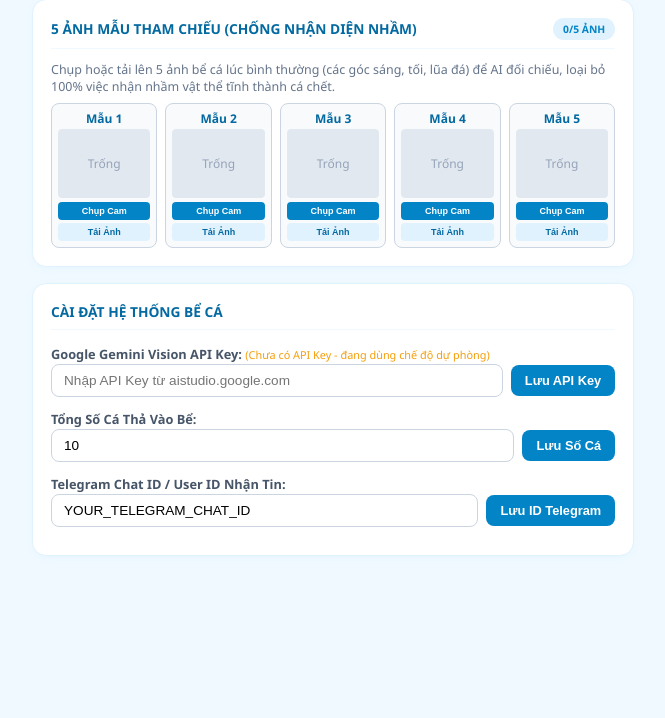
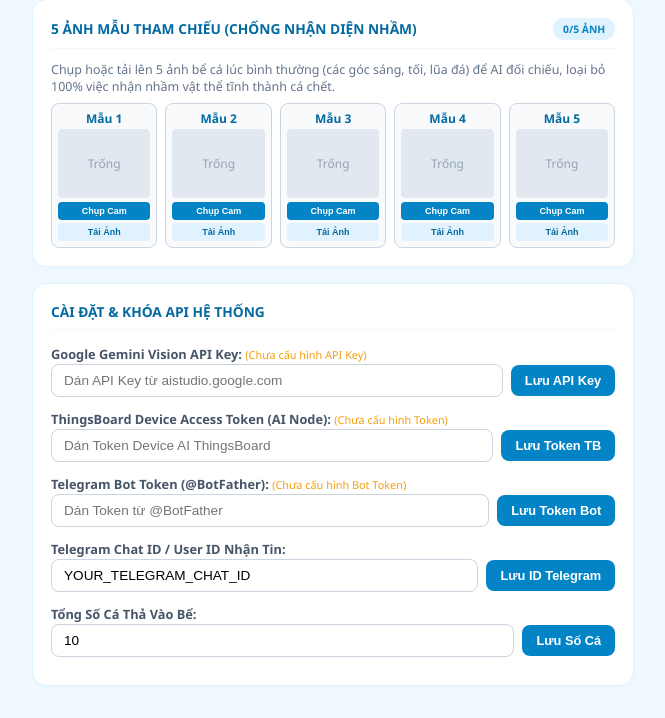
Before and after one commit to talkwitht21-stack/HE_THONG_BE_CA_SIC, a Flask app: page / in a window 1280 px wide. Shown: the part 981-1699 px from the top of the page, without its empty margins (58-723 px from the left). Before the commit the page ends 1537 px from the top, so only its background shows below. Run offline with Flask 3, Linux system fonts and the light colour scheme; data that the repository does not hold is empty.

Commit message:
feat(settings): cho phep nhap ThingsBoard Access Token va Telegram Bot Token truc tiep tu Web Dashboard dong bo toan bo he thong

```diff
--- a/Python_Server/run_server.py
+++ b/Python_Server/run_server.py
@@ -196,7 +196,7 @@ def main():
 
     # 10. Khoi chay Web Server Flask
     app = create_app(video_stream, gemini_ai, esp32_client, shared_state,
-                     config_mgr=cfg, telegram_bot=telegram_bot, ref_manager=ref_manager)
+                     config_mgr=cfg, telegram_bot=telegram_bot, ref_manager=ref_manager, mqtt_ai=mqtt_ai)
     host = web_cfg.get("host", "0.0.0.0")
     print(f"[WEB SERVER] Dang chay tai: http://{host}:{port}/ (hoac http://localhost:{port}/)")
     app.run(host=host, port=port, debug=False, threaded=True)
--- a/Python_Server/web/app.py
+++ b/Python_Server/web/app.py
@@ -3,7 +3,7 @@ import time
 import os
 import io
 
-def create_app(video_stream, gemini_ai, esp32_client, shared_state, config_mgr=None, telegram_bot=None, ref_manager=None):
+def create_app(video_stream, gemini_ai, esp32_client, shared_state, config_mgr=None, telegram_bot=None, ref_manager=None, mqtt_ai=None):
     app = Flask(__name__, template_folder="templates")
     app.config["SECRET_KEY"] = "beca_secret_key"
 
@@ -33,6 +33,14 @@ def create_app(video_stream, gemini_ai, esp32_client, shared_state, config_mgr=N
         has_key = bool(current_api_key and current_api_key != "YOUR_GEMINI_API_KEY")
         masked_key = (current_api_key[:6] + "..." + current_api_key[-4:]) if len(current_api_key) > 10 else ("Đã lưu" if has_key else "")
 
+        current_tb_token = config_mgr.get("thingsboard", "access_token", "") if config_mgr else ""
+        has_tb = bool(current_tb_token and current_tb_token != "YOUR_RPI5_AI_DEVICE_TOKEN")
+        masked_tb = (current_tb_token[:6] + "..." + current_tb_token[-4:]) if len(current_tb_token) > 10 else ("Đã lưu" if has_tb else "")
+
+        current_tg_token = config_mgr.get("telegram", "bot_token", "") if config_mgr else ""
+        has_tg = bool(current_tg_token and current_tg_token != "YOUR_TELEGRAM_BOT_TOKEN")
+        masked_tg = (current_tg_token[:6] + "..." + current_tg_token[-4:]) if len(current_tg_token) > 10 else ("Đã lưu" if has_tg else "")
+
         return jsonify({
             "ai": shared_state.get("ai_result", {}),
             "confirmed_dead_fish": shared_state.get("confirmed_dead_fish", 0),
@@ -42,6 +50,10 @@ def create_app(video_stream, gemini_ai, esp32_client, shared_state, config_mgr=N
             "telegram_chat_id": shared_state.get("telegram_chat_id", ""),
             "has_gemini_key": has_key,
             "gemini_api_key_masked": masked_key,
+            "has_tb_token": has_tb,
+            "tb_token_masked": masked_tb,
+            "has_tg_token": has_tg,
+            "tg_token_masked": masked_tg,
             "fps": video_stream.actual_fps if video_stream else 0.0,
             "ref_status": ref_status,
             "esp32": esp_data,
@@ -115,8 +127,29 @@ def create_app(video_stream, gemini_ai, esp32_client, shared_state, config_mgr=N
             if key:
                 if config_mgr:
                     config_mgr.set("gemini", "api_key", key)
+                    config_mgr.set("gemini", "enabled", True)
                 if gemini_ai:
                     gemini_ai.update_api_key(key)
+                changed = True
+
+        if "thingsboard_token" in data:
+            tb_tok = str(data["thingsboard_token"]).strip()
+            if tb_tok:
+                if config_mgr:
+                    config_mgr.set("thingsboard", "access_token", tb_tok)
+                    config_mgr.set("thingsboard", "enabled", True)
+                if mqtt_ai:
+                    mqtt_ai.update_token(tb_tok)
+                changed = True
+
+        if "telegram_bot_token" in data:
+            tg_tok = str(data["telegram_bot_token"]).strip()
+            if tg_tok:
+                if config_mgr:
+                    config_mgr.set("telegram", "bot_token", tg_tok)
+                    config_mgr.set("telegram", "enabled", True)
+                if telegram_bot:
+                    telegram_bot.update_bot_token(tg_tok)
                 changed = True
 
         if "total_fish" in data:
--- a/Python_Server/web/templates/index.html
+++ b/Python_Server/web/templates/index.html
@@ -149,29 +149,52 @@
             </div>
           </div>
 
-          <!-- Cài Đặt Hệ Thống Bể Cá -->
+          <!-- Cài Đặt Hệ Thống Bể Cá Toàn Diện -->
           <div class="card">
-            <div class="card-title">Cài Đặt Hệ Thống Bể Cá</div>
+            <div class="card-title">Cài Đặt &amp; Khóa API Hệ Thống</div>
 
+            <!-- 1. Google Gemini API Key -->
             <label style="font-size:0.8em;font-weight:bold;color:#475569">
               Google Gemini Vision API Key:
               <span id="gemini-status-lbl" style="font-size:0.85em;color:#10b981;font-weight:normal"></span>
             </label>
             <div class="form-row">
-              <input type="password" id="inp-gemini-key" class="form-input" placeholder="Nhập API Key từ aistudio.google.com">
+              <input type="password" id="inp-gemini-key" class="form-input" placeholder="Dán API Key từ aistudio.google.com">
               <button class="form-btn" onclick="saveSettings('gemini')">Lưu API Key</button>
             </div>
 
+            <!-- 2. ThingsBoard Access Token -->
+            <label style="font-size:0.8em;font-weight:bold;color:#475569">
+              ThingsBoard Device Access Token (AI Node):
+              <span id="tb-status-lbl" style="font-size:0.85em;color:#10b981;font-weight:normal"></span>
+            </label>
+            <div class="form-row">
+              <input type="password" id="inp-tb-token" class="form-input" placeholder="Dán Token Device AI ThingsBoard">
+              <button class="form-btn" onclick="saveSettings('thingsboard')">Lưu Token TB</button>
+            </div>
+
+            <!-- 3. Telegram Bot Token -->
+            <label style="font-size:0.8em;font-weight:bold;color:#475569">
+              Telegram Bot Token (@BotFather):
+              <span id="tg-token-status-lbl" style="font-size:0.85em;color:#10b981;font-weight:normal"></span>
+            </label>
+            <div class="form-row">
+              <input type="password" id="inp-tg-token" class="form-input" placeholder="Dán Token từ @BotFather">
+              <button class="form-btn" onclick="saveSettings('tg_token')">Lưu Token Bot</button>
+            </div>
+
+            <!-- 4. Telegram Chat ID -->
+            <label style="font-size:0.8em;font-weight:bold;color:#475569">Telegram Chat ID / User ID Nhận Tin:</label>
+            <div class="form-row">
+              <input type="text" id="inp-chat-id" class="form-input" placeholder="Nhập Telegram Chat ID của bạn">
+              <button class="form-btn" onclick="saveSettings('telegram')">Lưu ID Telegram</button>
+            </div>
+
+            <!-- 5. Tổng Số Cá Thả -->
             <label style="font-size:0.8em;font-weight:bold;color:#475569">Tổng Số Cá Thả Vào Bể:</label>
             <div class="form-row">
               <input type="number" id="inp-total-fish" class="form-input" min="1" max="100" placeholder="Số cá thả (VD: 10)">
               <button class="form-btn" onclick="saveSettings('fish')">Lưu Số Cá</button>
-            </div>
-
-            <label style="font-size:0.8em;font-weight:bold;color:#475569">Telegram Chat ID / User ID Nhận Tin:</label>
-            <div class="form-row">
-              <input type="text" id="inp-chat-id" class="form-input" placeholder="Nhập Telegram Chat ID của bạn">
-              <button class="form-btn" onclick="saveSettings('telegram')">Lưu ID Telegram</button>
             </div>
           </div>
         </div>
@@ -328,6 +351,14 @@
         let k = document.getElementById('inp-gemini-key').value.trim();
         if (!k) return alert('Vui lòng nhập API Key!');
         payload.gemini_api_key = k;
+      } else if (type === 'thingsboard') {
+        let tok = document.getElementById('inp-tb-token').value.trim();
+        if (!tok) return alert('Vui lòng nhập Access Token của ThingsBoard!');
+        payload.thingsboard_token = tok;
+      } else if (type === 'tg_token') {
+        let tok = document.getElementById('inp-tg-token').value.trim();
+        if (!tok) return alert('Vui lòng nhập Telegram Bot Token!');
+        payload.telegram_bot_token = tok;
       } else if (type === 'fish') {
         let f = parseInt(document.getElementById('inp-total-fish').value);
         if (isNaN(f) || f < 1) return alert('Vui lòng nhập số cá hợp lệ!');
@@ -347,6 +378,8 @@
       .then(d => {
         alert(d.message || 'Đã lưu thành công!');
         if (type === 'gemini') document.getElementById('inp-gemini-key').value = '';
+        if (type === 'thingsboard') document.getElementById('inp-tb-token').value = '';
+        if (type === 'tg_token') document.getElementById('inp-tg-token').value = '';
         fetchStatus();
       });
     }
@@ -370,8 +403,32 @@
               gemLbl.textContent = `(Đã kích hoạt: ${d.gemini_api_key_masked})`;
               gemLbl.style.color = '#10b981';
             } else {
-              gemLbl.textContent = '(Chưa có API Key - đang dùng chế độ dự phòng)';
+              gemLbl.textContent = '(Chưa cấu hình API Key)';
               gemLbl.style.color = '#f59e0b';
+            }
+          }
+
+          // ThingsBoard Token Status
+          let tbLbl = document.getElementById('tb-status-lbl');
+          if (tbLbl) {
+            if (d.has_tb_token) {
+              tbLbl.textContent = `(Đã kích hoạt: ${d.tb_token_masked})`;
+              tbLbl.style.color = '#10b981';
+            } else {
+              tbLbl.textContent = '(Chưa cấu hình Token)';
+              tbLbl.style.color = '#f59e0b';
+            }
+          }
+
+          // Telegram Bot Token Status
+          let tgTokLbl = document.getElementById('tg-token-status-lbl');
+          if (tgTokLbl) {
+            if (d.has_tg_token) {
+              tgTokLbl.textContent = `(Đã kích hoạt: ${d.tg_token_masked})`;
+              tgTokLbl.style.color = '#10b981';
+            } else {
+              tgTokLbl.textContent = '(Chưa cấu hình Bot Token)';
+              tgTokLbl.style.color = '#f59e0b';
             }
           }
 
```
Also changed, not shown: Python_Server/core/telegram_bot.py (+13 -0 lines), Python_Server/gateway/mqtt_ai_client.py (+19 -0 lines).
